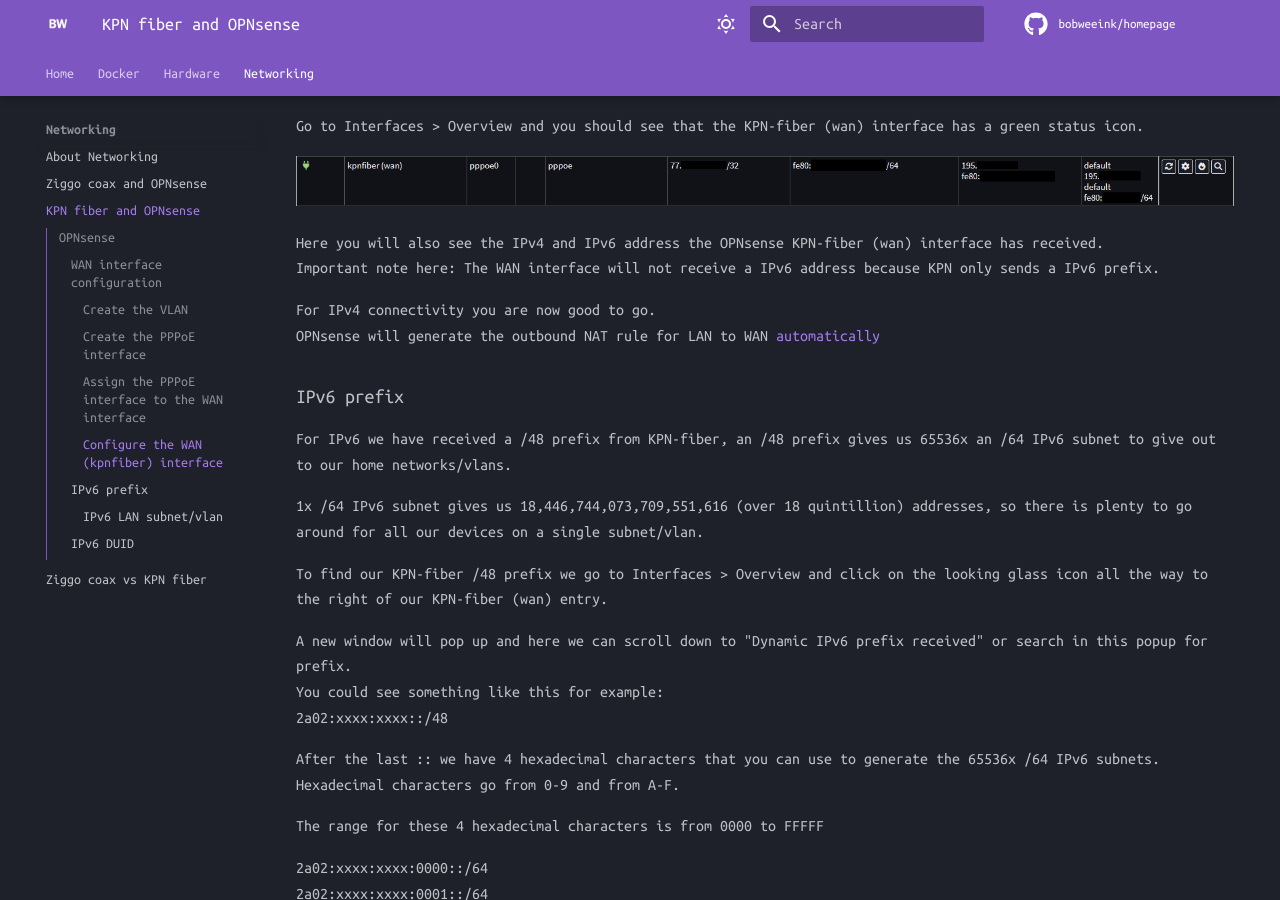
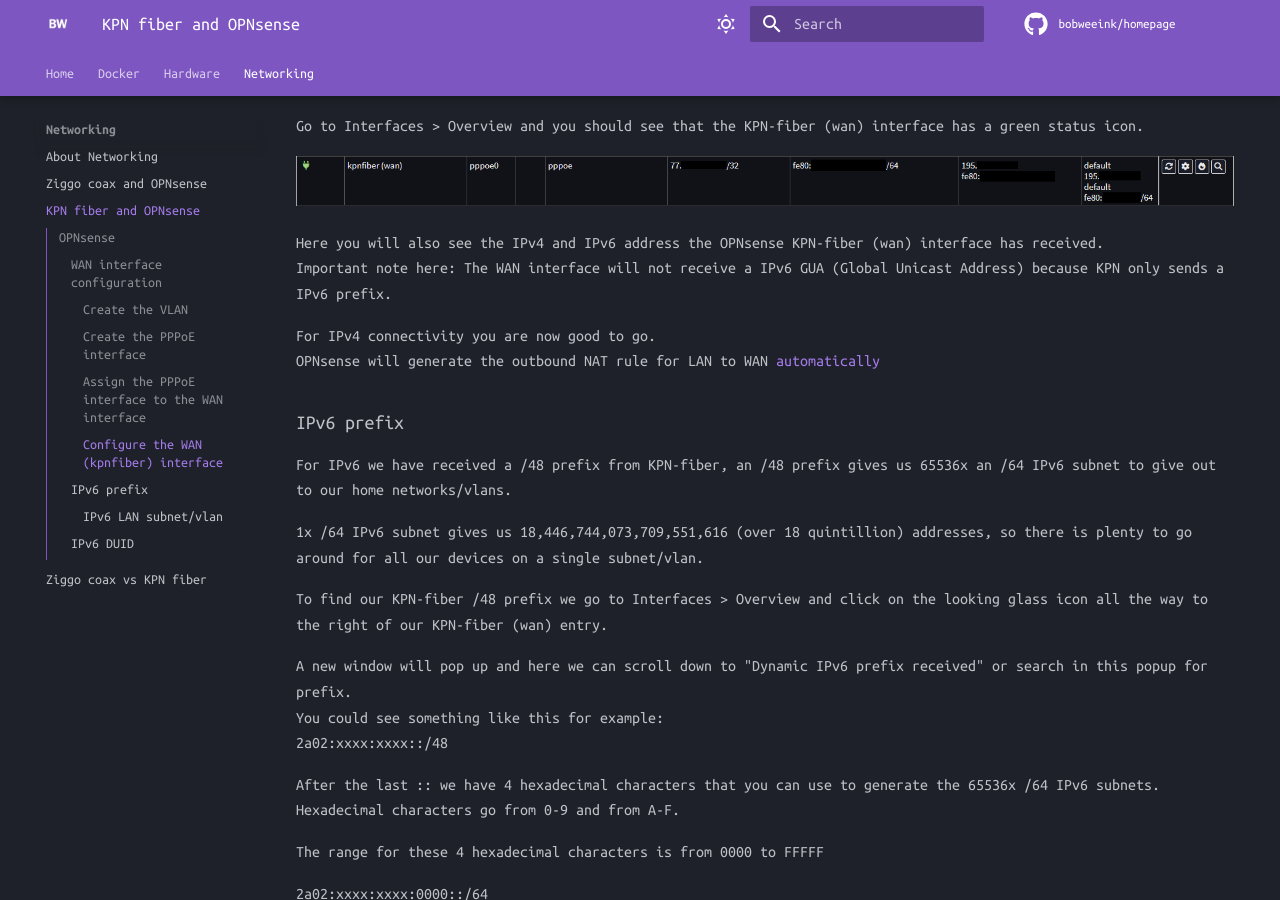
Before and after one commit to bobweeink/homepage, an MkDocs documentation site: the page built from docs/networking/kpn-fiber-opnsense.md, in a window 1280 px wide and 900 px high, scrolled down 4036 px. Built offline with MkDocs 1.6.1 and Material for MkDocs 9.7.7, drawn with Linux system fonts in a browser that asks for light colours; comment, search, counter and statistics services are not loaded.

Commit message:
kpn wan ipv6 adress GUA added for clarification

```diff
--- a/docs/networking/kpn-fiber-opnsense.md
+++ b/docs/networking/kpn-fiber-opnsense.md
@@ -58,7 +58,7 @@
 [![KPN-fiber-wan-overview](./screenshots/kpn-fiber-wan-overview.png)](./screenshots/kpn-fiber-wan-overview.png)
 
 Here you will also see the IPv4 and IPv6 address the OPNsense KPN-fiber (wan) interface has received.
-Important note here: The WAN interface will not receive a IPv6 address because KPN only sends a IPv6 prefix.
+Important note here: The WAN interface will not receive a IPv6 GUA (Global Unicast Address) because KPN only sends a IPv6 prefix.
 
 For IPv4 connectivity you are now good to go.
 OPNsense will generate the outbound NAT rule for LAN to WAN [automatically](https://docs.opnsense.org/manual/nat.html)
```
